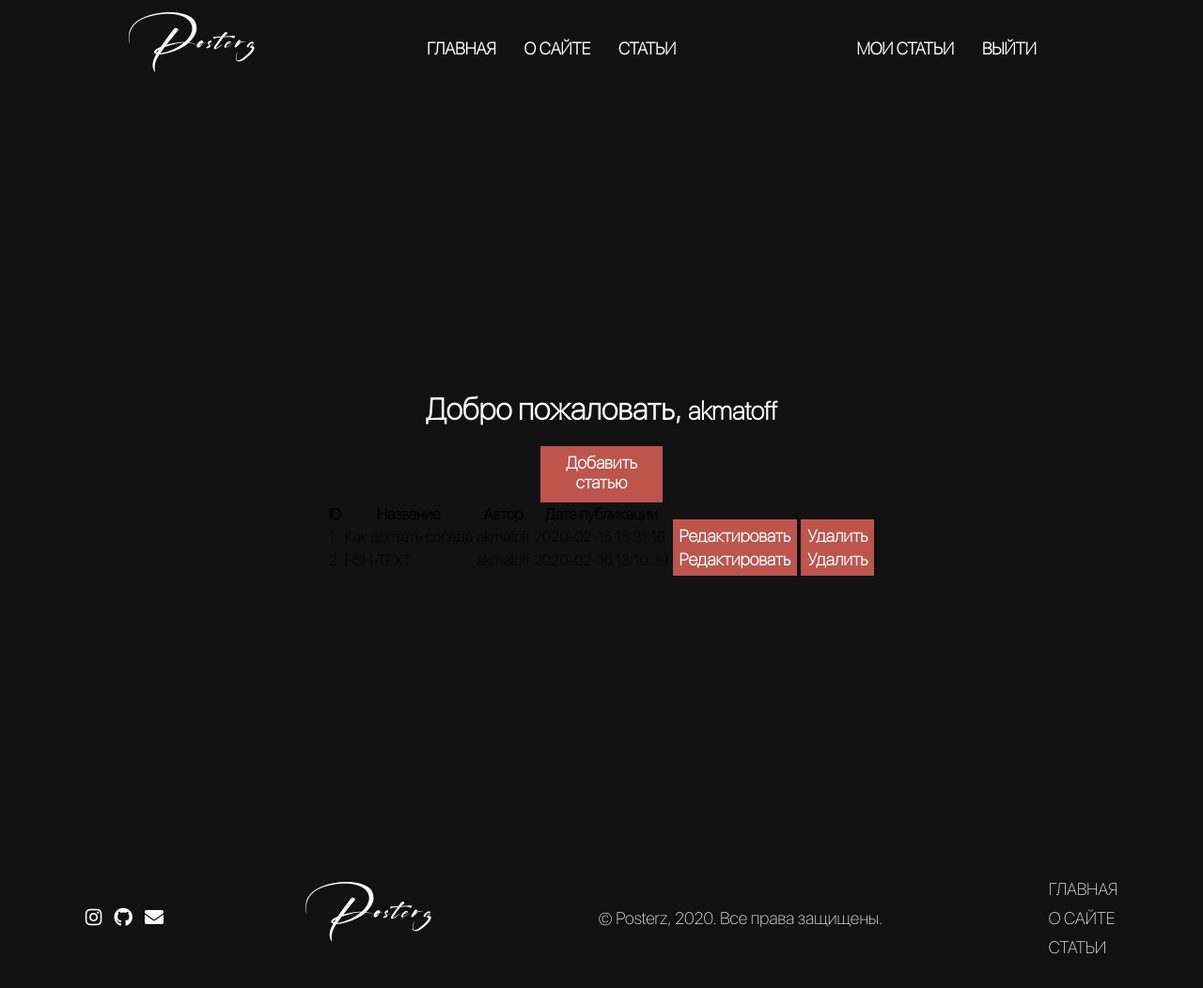
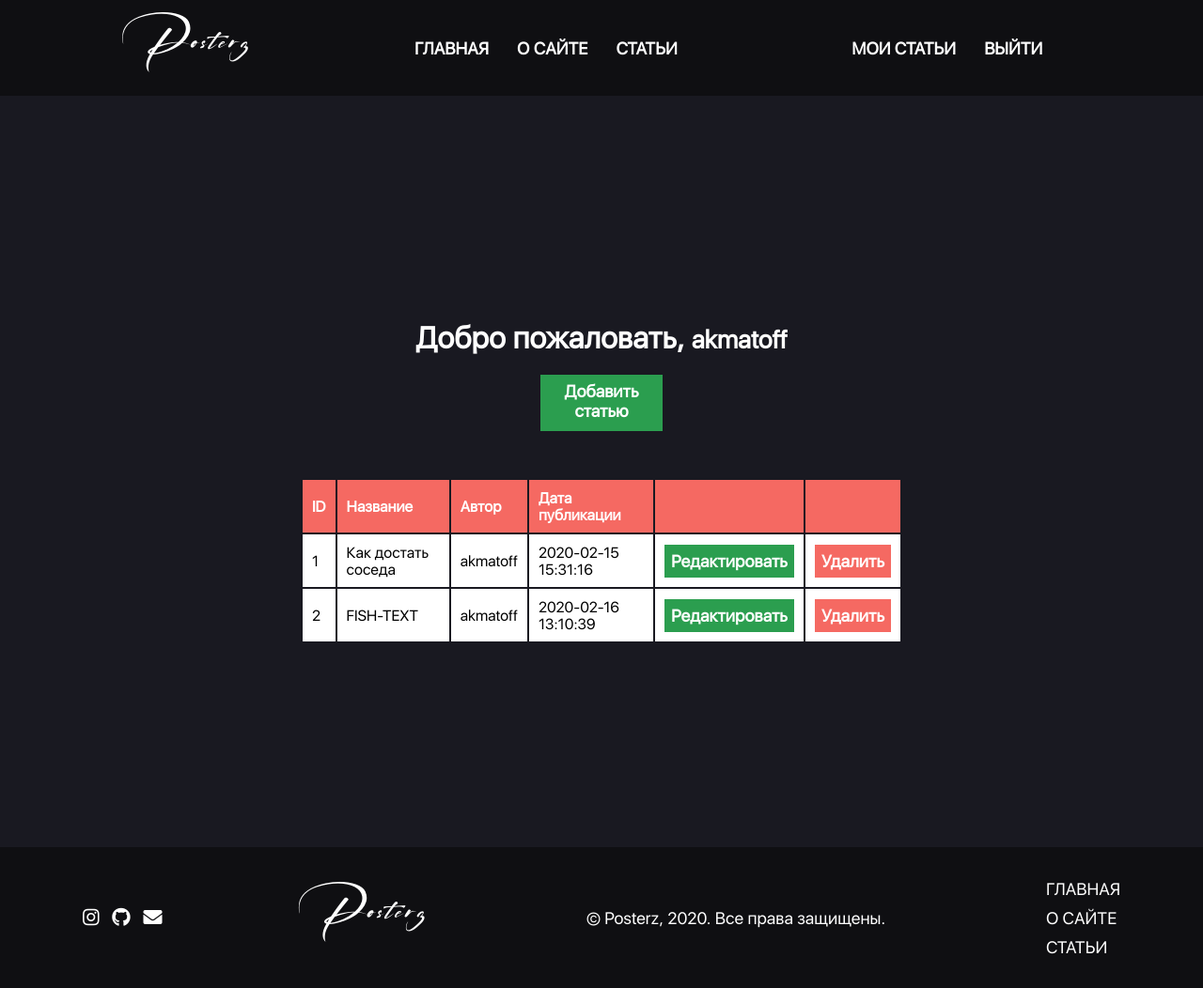
Before and after one commit to akmatoff/posterz, a Flask app: page /dashboard in a window 1280 px wide. Shown: the whole page at 94% size. Run offline with Flask 2, Linux system fonts and the light colour scheme; a user stored in the database is signed in; data comes from the database, SQL or seed files in the repository; both versions use the stored data as it was after the commit; some libraries are stand-ins or nearby versions.

Commit message:
changed some style

```diff
--- a/app.py
+++ b/app.py
@@ -3,10 +3,10 @@ from wtforms import Form, StringField, TextAreaField, PasswordField, validators
 from passlib.hash import sha256_crypt
 from functools import wraps
 import sqlite3
-# from data import Articles
+from data import Articles
 
 app = Flask(__name__)
-# Articles = Articles()
+Articles = Articles()
 
 def dict_factory(cursor, row):
     d = {}
@@ -32,8 +32,8 @@ def articles():
 
   articles = cur.fetchall()
 
-  if result.rowcount == -1:
-    return render_template('articles.html', articles=articles)
+  if result != None:
+    return render_template('articles.html', articles=Articles)
   else:
     msg = "Статьи не найдены"
     return render_template('articles.html', msg=msg)
@@ -93,8 +93,7 @@ def login():
     con.row_factory = dict_factory
     cur = con.cursor()
     result = cur.execute("SELECT * FROM users WHERE username = ?", [username])
-
-    if result.rowcount == -1:
+    if result != None:
       data = cur.fetchone()
       password = data['password']
 
@@ -140,7 +139,7 @@ def dashboard():
 
   articles = cur.fetchall()
 
-  if result.rowcount >= -1:
+  if articles != None:
     return render_template('dashboard.html', articles=articles)
   else:
     msg = 'У вас еще нет статьей.'
--- a/static/css/style.css
+++ b/static/css/style.css
@@ -1,6 +1,6 @@
 @font-face {
   font-family: San Francisco;
-  src: url(../fonts/SFNSDisplay-Thin.ttf);
+  src: url(../fonts/SFNSDisplay-Regular.ttf);
 }
 
 @font-face {
@@ -25,7 +25,7 @@ body {
 header {
   width: 100%;
   height: 15%;
-  background-color: #111;
+  background-color: #0f0f12;
   display: flex;
   justify-content: space-evenly;
   flex-wrap: wrap;
@@ -71,7 +71,7 @@ header {
   width: 100%;
   height: 100vh;
   min-height: 50vh;
-  background-color: #111;
+  background-color: #191921;
   justify-content: center;
   align-self: center;
   align-items: center;
@@ -179,23 +181,68 @@ form {
 #add-button {
   width: 130px;
   height: 60px;
-  background-color: #bd554d;
+  background-color: #2b9e4f;
   color: white;
   text-decoration: none;
   padding: 7px;
   font-size: 18px;
   font-weight: bold;
   text-align: center;
+  transition: ease-in 0.2s;
 }
 
 #add-button:hover {
-  background-color: #9c4640;
+  background-color: #248542;
+}
+
+#delete-button {
+  width: 130px;
+  height: 60px;
+  background-color: #f56962;
+  color: white;
+  text-decoration: none;
+  padding: 7px;
+  font-size: 18px;
+  font-weight: bold;
+  text-align: center;
+  transition: ease-in 0.2s;
+}
+
+#delete-button:hover {
+  background-color: #c95651;
+}
+
+#table {
+  margin-top: 50px;
+  width: 80vh;
+  height: 60px;
+  border: none;
+}
+
+th {
+  background-color: #f56962;
+  color: white;
+}
+
+td {
+  background-color: white;
+}
+
+th, td {
+  text-align: left;
+  vertical-align: center;
+  padding: 10px;
+  border: none;
+}
+
+#error {
+  background-color: red;
 }
 
 footer {
   width: 100%;
   height: 150px;
-  background-color: #111;
+  background-color: #0f0f12;
   display: flex;
   justify-content: space-around;
   flex-wrap: wrap;
--- a/templates/dashboard.html
+++ b/templates/dashboard.html
@@ -21,7 +21,7 @@
                     <td>{{article.author}}</td>
                     <td>{{article.create_date}}</td>
                     <td><a id="add-button" href="edit_article/{{article.id}}">Редактировать</a></td>
-                    <td><a id="add-button" href="#">Удалить</a></td>
+                    <td><a id="delete-button" href="#">Удалить</a></td>
                 </tr>
             {% endfor %}
         </table>
--- a/templates/login.html
+++ b/templates/login.html
@@ -5,7 +5,7 @@
 {% block content %}
     <div id="container">
         <div id="container-inner">
-            <h1>Авторизация</h1>
+            <h1 id="header-text">Авторизация</h1>
             <div class="form-container">
                 <form method="POST" action="">
                     <div class="form-group">
--- a/templates/register.html
+++ b/templates/register.html
@@ -5,7 +5,7 @@
 {% block content %}
     <div id="container">
         <div id="container-inner">
-            <h1>Регистрация</h1>
+            <h1 id="header-text">Регистрация</h1>
             {% from "formhelpers.html" import render_field %}
             <form method="POST" action="">
                 <div class="form-group">
```
Also changed, not shown: other parts of static/css/style.css (+13 -11 lines), posterz.db.
